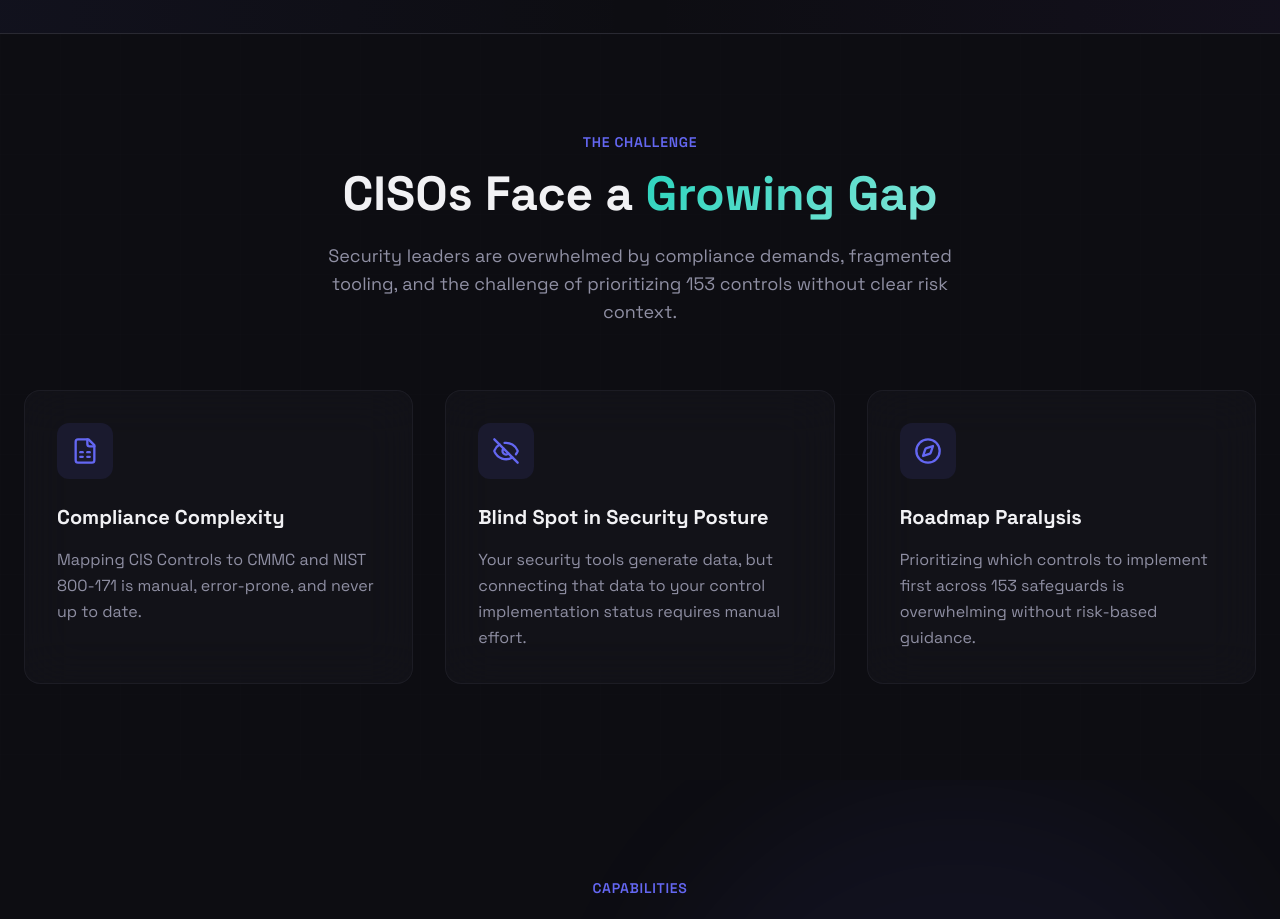
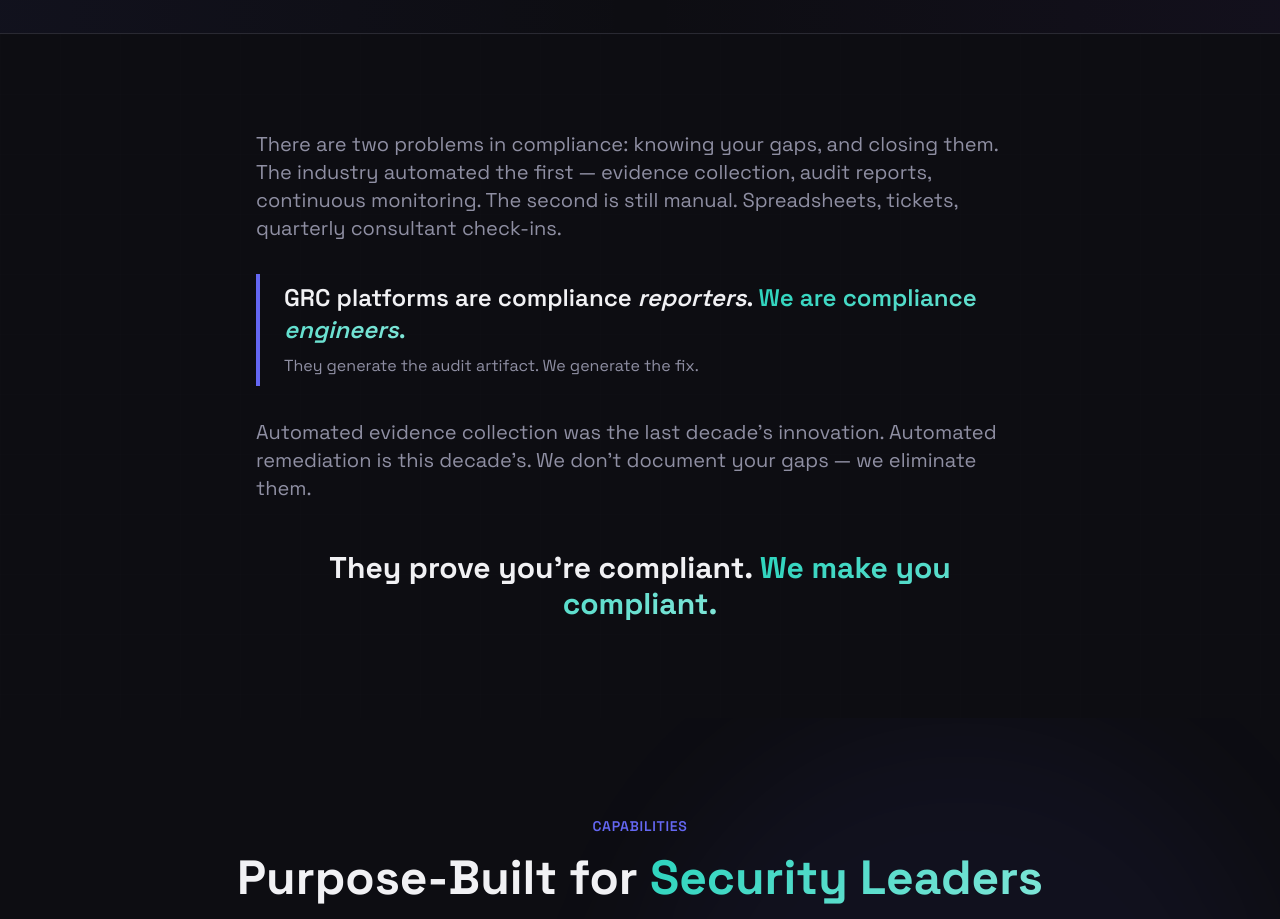
Before and after one commit to l10sec/layer10security.io, a React (Vite) app: page / in a window 1280 px wide. Shown: the part 960-1879 px from the top of the page. Built offline with nearby package versions, Linux system fonts and the light colour scheme; the HTML template or start-up script is replaced by a standard one.

Commit message:
copy: McKinsey-style positioning section — reporters vs engineers

```diff
--- a/src/components/ChallengeSection.tsx
+++ b/src/components/ChallengeSection.tsx
@@ -1,23 +1,4 @@
 import { motion } from "framer-motion";
-import { FileSpreadsheet, EyeOff, Compass } from "lucide-react";
-
-const challenges = [
-  {
-    icon: FileSpreadsheet,
-    title: "Compliance Complexity",
-    description: "Mapping CIS Controls to CMMC and NIST 800-171 is manual, error-prone, and never up to date.",
-  },
-  {
-    icon: EyeOff,
-    title: "Blind Spot in Security Posture",
-    description: "Your security tools generate data, but connecting that data to your control implementation status requires manual effort.",
-  },
-  {
-    icon: Compass,
-    title: "Roadmap Paralysis",
-    description: "Prioritizing which controls to implement first across 153 safeguards is overwhelming without risk-based guidance.",
-  },
-];
 
 export const ChallengeSection = () => {
   return (
@@ -25,48 +6,54 @@ export const ChallengeSection = () => {
       <div className="absolute inset-0 grid-pattern opacity-20" />
 
       <div className="container mx-auto px-6 relative z-10">
+        <div className="max-w-3xl mx-auto">
+          {/* The narrative */}
           <motion.div
             initial={{ opacity: 0, y: 30 }}
             whileInView={{ opacity: 1, y: 0 }}
             viewport={{ once: true }}
-          className="text-center mb-16"
+            className="space-y-8"
           >
-          <span className="text-sm font-semibold text-primary uppercase tracking-wider">The Challenge</span>
-          <h2 className="text-3xl md:text-4xl lg:text-5xl font-bold mt-4 mb-6">
-            CISOs Face a{" "}
-            <span className="text-gradient">Growing Gap</span>
-          </h2>
-          <p className="text-lg text-muted-foreground max-w-2xl mx-auto">
-            Security leaders are overwhelmed by compliance demands, fragmented tooling, and
-            the challenge of prioritizing 153 controls without clear risk context.
+            <p className="text-lg md:text-xl text-muted-foreground leading-relaxed">
+              There are two problems in compliance: knowing your gaps, and closing them.
+              The industry automated the first — evidence collection, audit reports,
+              continuous monitoring. The second is still manual. Spreadsheets, tickets,
+              quarterly consultant check-ins.
+            </p>
+
+            <motion.div
+              initial={{ opacity: 0, x: -20 }}
+              whileInView={{ opacity: 1, x: 0 }}
+              viewport={{ once: true }}
+              transition={{ delay: 0.2 }}
+              className="border-l-4 border-primary pl-6 py-2"
+            >
+              <p className="text-xl md:text-2xl font-semibold text-foreground">
+                GRC platforms are compliance <em>reporters</em>.{" "}
+                <span className="text-gradient">We are compliance <em>engineers</em>.</span>
+              </p>
+              <p className="text-base text-muted-foreground mt-2">
+                They generate the audit artifact. We generate the fix.
               </p>
             </motion.div>
 
-        <div className="grid md:grid-cols-3 gap-8">
-          {challenges.map((challenge, index) => (
-            <motion.div
-              key={challenge.title}
-              initial={{ opacity: 0, y: 30 }}
+            <p className="text-lg md:text-xl text-muted-foreground leading-relaxed">
+              Automated evidence collection was the last decade's innovation.
+              Automated remediation is this decade's. We don't document your
+              gaps — we eliminate them.
+            </p>
+
+            <motion.p
+              initial={{ opacity: 0, y: 20 }}
               whileInView={{ opacity: 1, y: 0 }}
               viewport={{ once: true }}
-              transition={{ delay: index * 0.15 }}
-              className="group relative"
+              transition={{ delay: 0.4 }}
+              className="text-2xl md:text-3xl font-bold text-foreground text-center pt-4"
             >
-              <div className="glass rounded-2xl p-8 h-full hover:border-primary/50 transition-all duration-300">
-                {/* Icon */}
-                <div className="w-14 h-14 rounded-xl bg-primary/10 flex items-center justify-center mb-6 group-hover:bg-primary/20 transition-colors">
-                  <challenge.icon className="w-7 h-7 text-primary" />
-                </div>
-
-                {/* Content */}
-                <h3 className="text-xl font-bold mb-4">{challenge.title}</h3>
-                <p className="text-muted-foreground leading-relaxed">{challenge.description}</p>
-
-                {/* Decorative Glow */}
-                <div className="absolute -inset-px rounded-2xl bg-gradient-to-b from-primary/20 to-transparent opacity-0 group-hover:opacity-100 transition-opacity -z-10 blur-xl" />
-              </div>
+              They prove you're compliant.{" "}
+              <span className="text-gradient">We make you compliant.</span>
+            </motion.p>
           </motion.div>
-          ))}
         </div>
       </div>
     </section>
```
Lines whose indentation alone changed are shown as unchanged.
